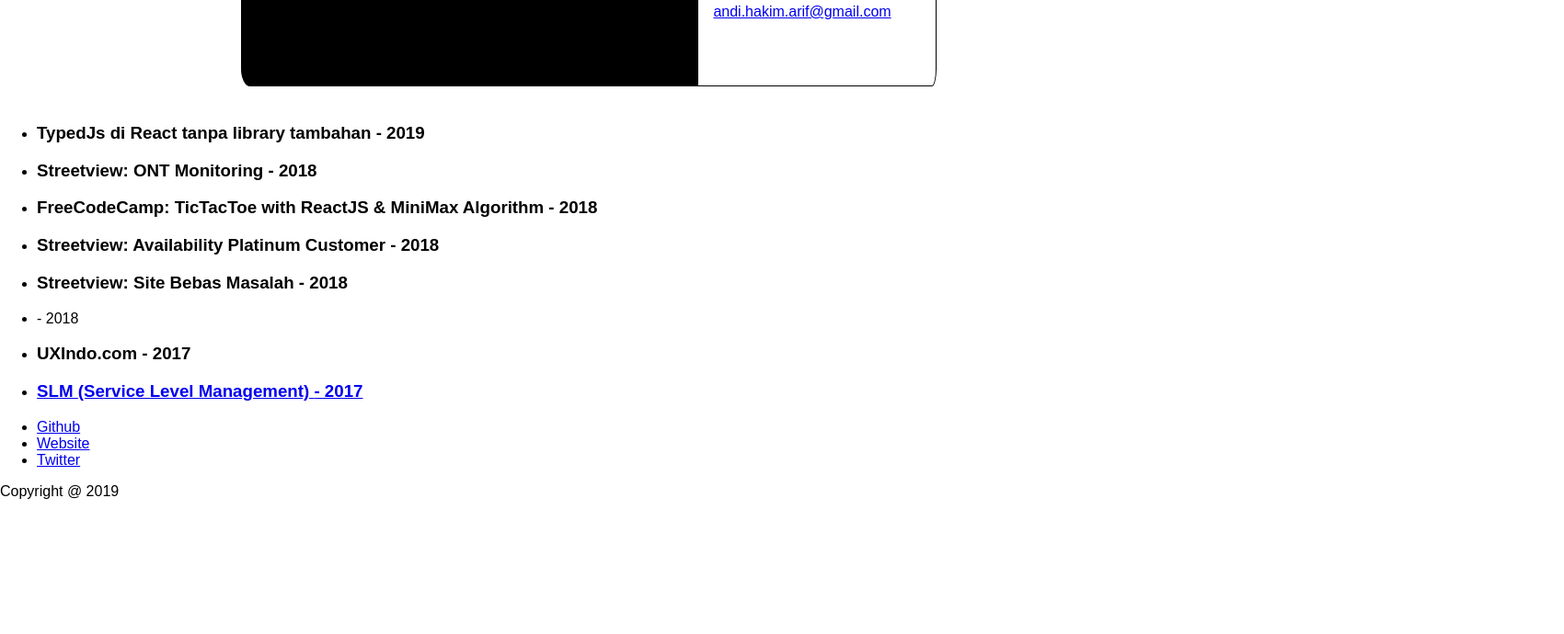
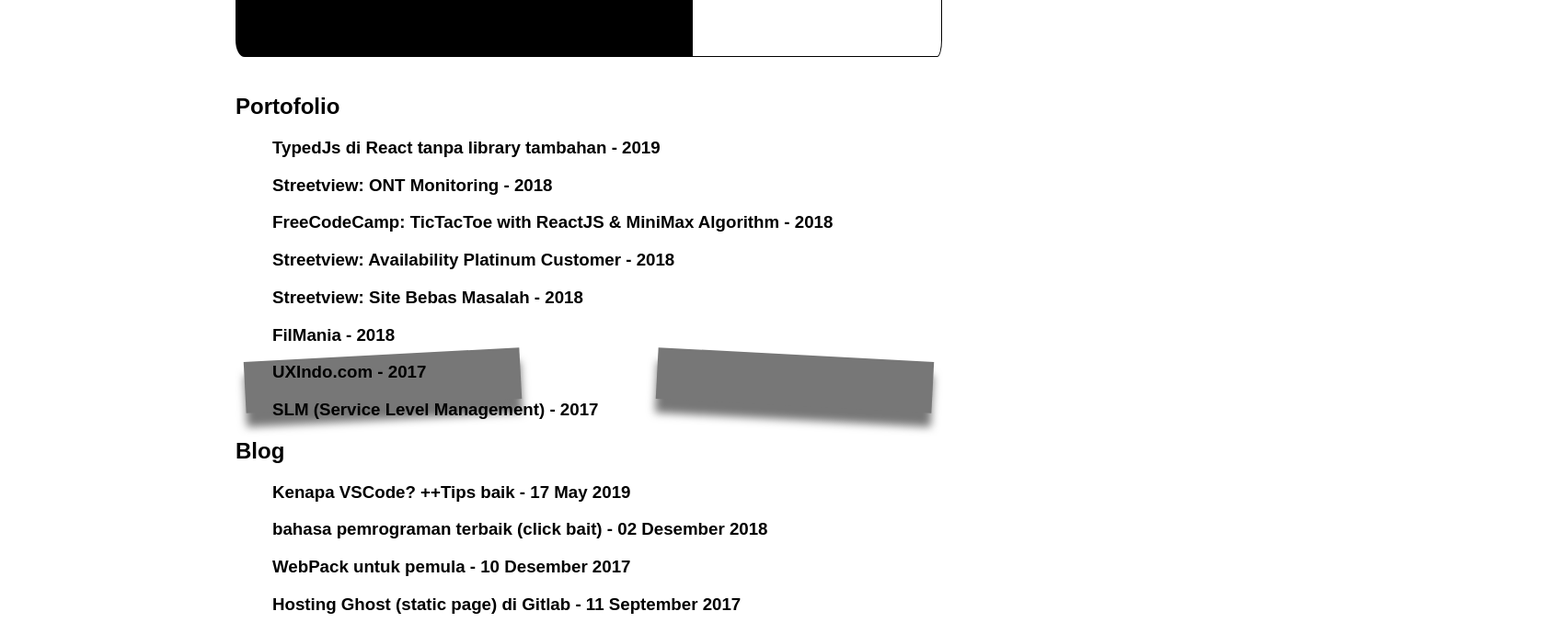
Before and after one commit to andihaki/dicoding-dasar-pemrograman-web, a plain HTML site: page navbar.html in a window 1280 px wide. Shown: the part 1026-1716 px from the top of the page at 92% size, 1700 px wide, since content can reach past the window. Before the commit the page ends 1570 px from the top, so only its background shows below. Drawn offline with Linux system fonts and the light colour scheme.

Commit message:
cosmetic things

```diff
--- a/custom.css
+++ b/custom.css
@@ -53,7 +53,7 @@ nav a:hover {
   margin: 1.5rem auto;
   padding: 1rem 5rem;
   justify-content: center;
-  width: 50%;
+  width: 60%;
   line-height: 2rem;
 }
 
@@ -72,7 +72,6 @@ img {
 .description-content {
   border-radius: 0% 2% 2% 0%;
   align-content: center;
-  /* text-align: center; */
   padding: 3rem 3rem 3rem 1rem;
   border: 1px solid #000;
   color: #000;
@@ -82,3 +81,105 @@ p::first-letter {
   font-weight: bold;
   font-size: 4rem;
 }
+
+.contact {
+  border: 1px dotted #000;
+  width: 60%;
+  margin: 0 auto;
+}
+
+ul {
+  list-style-type: none;
+  margin: 0 auto;
+}
+
+ul li a {
+  color: #000;
+  text-decoration: none;
+}
+
+.portofolio {
+  width: 60%;
+  margin: 5px auto;
+}
+
+.asymmetric::before {
+  position: absolute;
+  content: "";
+  width: 100%;
+  height: 100%;
+  top: 0;
+  left: 0;
+  background-color: #7ccbf2;
+  transform-origin: top left;
+  transform: skewY(-3deg);
+  z-index: -10;
+}
+
+.asymmetric::after {
+  position: absolute;
+  content: "";
+  width: 100%;
+  height: 100%;
+  top: 0;
+  left: 0;
+  background-color: #7ccbf2;
+  transform-origin: bottom left;
+  transform: skewY(3deg);
+  z-index: -10;
+}
+
+.blog {
+  /* border: 2px solid #000; */
+  width: 60%;
+  margin: auto;
+}
+
+.contact {
+  margin: 1.5rem auto;
+}
+
+.contact ul {
+  display: flex;
+  flex-direction: row;
+  align-items: center;
+  justify-content: center;
+  margin: 1.5rem auto;
+}
+
+.contact ul li {
+  margin: 0 10px;
+}
+footer {
+  margin-bottom: 25rem;
+  margin-left: auto;
+  margin-right: auto;
+  text-align: center;
+}
+
+/*==================================================
+ * MyBox
+ * ===============================================*/
+
+.MyBox {
+  position: relative;
+}
+.MyBox:before,
+.MyBox:after {
+  z-index: -1;
+  position: absolute;
+  content: "";
+  bottom: 15px;
+  left: 10px;
+  width: 50%;
+  top: 80%;
+  max-width: 300px;
+  background: #777;
+  box-shadow: 0 15px 10px #777;
+  transform: rotate(-3deg);
+}
+.MyBox:after {
+  transform: rotate(3deg);
+  right: 10px;
+  left: auto;
+}
--- a/navbar.html
+++ b/navbar.html
@@ -4,13 +4,15 @@
     <meta charset="UTF-8" />
     <meta name="viewport" content="width=device-width, initial-scale=1.0" />
     <meta http-equiv="X-UA-Compatible" content="ie=edge" />
-    <title>Document</title>
+    <title>Website Pribadi Andi</title>
     <style></style>
     <link rel="stylesheet" href="custom.css" />
   </head>
   <body>
     <header>
-      <div class="welcome-message">Selamat Datang di Website Pribadi Andi</div>
+      <div class="welcome-message">
+        <blink>Selamat Datang di Website Pribadi Andi</blink>
+      </div>
       <nav>
         <a href="#">Home</a>
         <a href="#portofolio">Portofolio</a>
@@ -39,121 +41,203 @@
         </p>
         <p>
           Untuk obrolan lebih jauh lanjut, silahkan kontak email saya:
-          <a href="mailto:andi.hakim.arif@gmail.com"
-            >andi.hakim.arif@gmail.com</a
-          >
+          <a href="mailto:andi.hakim.arif@gmail.com">
+            andi.hakim.arif@gmail.com
+          </a>
         </p>
       </div>
     </div>
 
-    <div class="portofolio" id="portofolio">
+    <div class="portofolio MyBox" id="portofolio">
+        <h2>Portofolio</h2>
       <ul>
         <li>
-          <ahref="/TypedJs-di-React-tanpa-library-tambahan/"
-            ><h3>
+          <a
+            href="https://busylessman.gitlab.io/TypedJs-di-React-tanpa-library-tambahan/"
+            target="_blank"
+          >
+            <h3>
               TypedJs di React tanpa library tambahan
-              <span>
-                -
-                2019</span
-              >
-            </h3></a
-          >
+              <span> - 2019</span>
+            </h3>
+          </a>
         </li>
         <li>
-          <ahref="/streetview-ont/"
-            ><h3>
+          <a
+            href="https://busylessman.gitlab.io/streetview-ont/"
+            target="_blank"
+          >
+            <h3>
               Streetview: ONT Monitoring
-              <span>
-                -
-                2018</span
-              >
-            </h3></a
-          >
+              <span> - 2018</span>
+            </h3>
+          </a>
         </li>
         <li>
-          <ahref="/tictactoe-minimax/"
-            ><h3>
+          <a
+            href="https://busylessman.gitlab.io/tictactoe-minimax/"
+            target="_blank"
+          >
+            <h3>
               FreeCodeCamp: TicTacToe with ReactJS &amp; MiniMax Algorithm
-              <span>
-                -
-                2018</span
-              >
-            </h3></a
-          >
+              <span> - 2018</span>
+            </h3>
+          </a>
         </li>
         <li>
-          <ahref="/streetview-availability-platinum-customer/"
-            ><h3>
+          <a
+            href="https://busylessman.gitlab.io/streetview-availability-platinum-customer/"
+            target="_blank"
+          >
+            <h3>
               Streetview: Availability Platinum Customer
-              <span>
-                -
-                2018</span
-              >
-            </h3></a
-          >
+              <span> - 2018</span>
+            </h3>
+          </a>
         </li>
         <li>
-          <ahref="/streetview-site-bebas-masalah/"
-            ><h3>
+          <a
+            href="https://busylessman.gitlab.io/streetview-site-bebas-masalah/"
+            target="_blank"
+          >
+            <h3>
               Streetview: Site Bebas Masalah
-              <span>
-                -
-                2018</span
-              >
-            </h3></a
-          >
+              <span> - 2018</span>
+            </h3>
+          </a>
         </li>
         <li>
-          <a  FilMania
-              <span>
-                -
-                2018</span
-              >
-            </h3></a
-          >
+          <a>
+            <h3>
+              FilMania
+              <span> - 2018</span>
+            </h3>
+          </a>
         </li>
         <li>
-          <ahref="/uxindo-dot-com/"
-            ><h3>
+          <a
+            href="https://busylessman.gitlab.io/uxindo-dot-com/"
+            target="_blank"
+          >
+            <h3>
               UXIndo.com
-              <span>
-                -
-                2017</span
-              >
-            </h3></a
+              <span> - 2017</span>
+            </h3>
+          </a>
+        </li>
+        <li>
+          <a
+            href="https://busylessman.gitlab.io/service-level-management/"
+            target="_blank"
           >
+            <h3>
+              SLM (Service Level Management)
+              <span> - 2017</span>
+            </h3>
+          </a>
         </li>
-        <li
-          class="pages__BorderTop-sc-1g7888w-3 hempxP"
-          style="opacity: 1; transform: none;"
-        >
+      </ul>
+    </div>
+
+    <div class="blog asymmetric" id="blog">
+      <h2>Blog</h2>
+      <ul>
+        <li>
           <a
-            class="pages__LinkStyled-sc-1g7888w-0 XmLIK"
-            href="/service-level-management/"
-            ><h3>
-              SLM (Service Level Management)
-              <span>
-                -
-                2017</span
-              >
-            </h3></a
+            href="https://medium.com/kodebaik/kenapa-vscode-802ae988cfce"
+            target="_blank"
           >
+            <h3>
+              Kenapa VSCode? ++Tips baik
+              <span> - 17 May 2019</span>
+            </h3>
+          </a>
+        </li>
+        <li>
+          <a
+            href="https://medium.com/kodebaik/bahasa-pemrograman-terbaik-click-bait-31fad9c357b1"
+            target="_blank"
+          >
+            <h3>
+              bahasa pemrograman terbaik (click bait)
+              <span> - 02 Desember 2018</span>
+            </h3>
+          </a>
+        </li>
+        <li>
+          <a
+            href="https://busylessman.gitlab.io/blog/webpack-pemula/"
+            target="_blank"
+          >
+            <h3>
+              WebPack untuk pemula
+              <span> - 10 Desember 2017</span>
+            </h3>
+          </a>
+        </li>
+        <li>
+          <a
+            href="https://busylessman.gitlab.io/blog/hosting-ghost-di-gitlab/"
+            target="_blank"
+          >
+            <h3>
+              Hosting Ghost (static page) di Gitlab
+              <span> - 11 September 2017</span>
+            </h3>
+          </a>
+        </li>
+      </ul>
+    </div>
+
+    <div class="contact" id="contact">
+      <ul>
+        <li>
+          <a
+            href="https://wa.me/087788575268?text=Halo,%20saya%20ada%20project"
+            target="_blank"
+          >
+            <img
+              src="https://freeicons.io/laravel/public/uploads/icons/png/15755769251556105345-48.png"
+              alt="whatsapp"
+            />
+          </a>
+        </li>
+        <li>
+          <a href="https://id.linkedin.com/in/andihaki" target="_blank"></a>
+            <img
+              src="https://freeicons.io/laravel/public/uploads/icons/png/16090541531530099327-48.png"
+              alt="Linkedin"
+            />
+          </a>
+        </li>
+        <li>
+          <a href="https://github.com/andihaki" target="_blank">
+            <img
+              src="https://freeicons.io/laravel/public/uploads/icons/png/10412341841540553610-48.png"
+              alt="Github"
+            />
+          </a>
+        </li>
+        <li>
+          <a href="https://kodebaik.com" target="_blank">
+            <img
+              src="https://freeicons.io/laravel/public/uploads/icons/png/2322237521551941184-48.png"
+              alt="Website"
+            />
+          </a>
+        </li>
+        <li>
+          <a href="https://twitter.com/andihaki" target="_blank">
+            <img
+              src="https://freeicons.io/laravel/public/uploads/icons/png/10150500891555589666-48.png"
+              alt="Twitter"
+            />
+          </a>
         </li>
       </ul>
     </div>
 
     <footer>
-      <ul>
-        <li>
-          <a href="https://github.com/andihaki">Github</a>
-        </li>
-        <li>
-          <a href="https://kodebaik.com">Website</a>
-        </li>
-        <li>
-          <a href="https://twitter.com/andihaki">Twitter</a>
-        </li>
-      </ul>
       Copyright @ 2019
     </footer>
 
@@ -165,14 +249,25 @@
       const headerElement = document.querySelector("nav");
       const sticky = headerElement.offsetTop;
       const contentElement = document.querySelector(".content");
+      const portofolioElement = document.querySelector(".portofolio");
+      const blogElement = document.querySelector(".blog");
+      const contactElement = document.querySelector(".contact");
 
       function myFunction() {
         if (window.pageYOffset > sticky) {
           headerElement.classList.add("sticky");
           contentElement.style.paddingTop = "6rem";
+          portofolioElement.style.paddingTop = "3rem";
+          portofolioElement.style.paddingTop = "3rem";
+          blogElement.style.paddingTop = "3rem";
+          contactElement.style.paddingTop = "3rem";
         } else {
           headerElement.classList.remove("sticky");
           contentElement.style.paddingTop = 0;
+          portofolioElement.style.paddingTop = 0;
+          portofolioElement.style.paddingTop = 0;
+          blogElement.style.paddingTop = 0;
+          contactElement.style.paddingTop = 0;
         }
       }
     </script>
```
